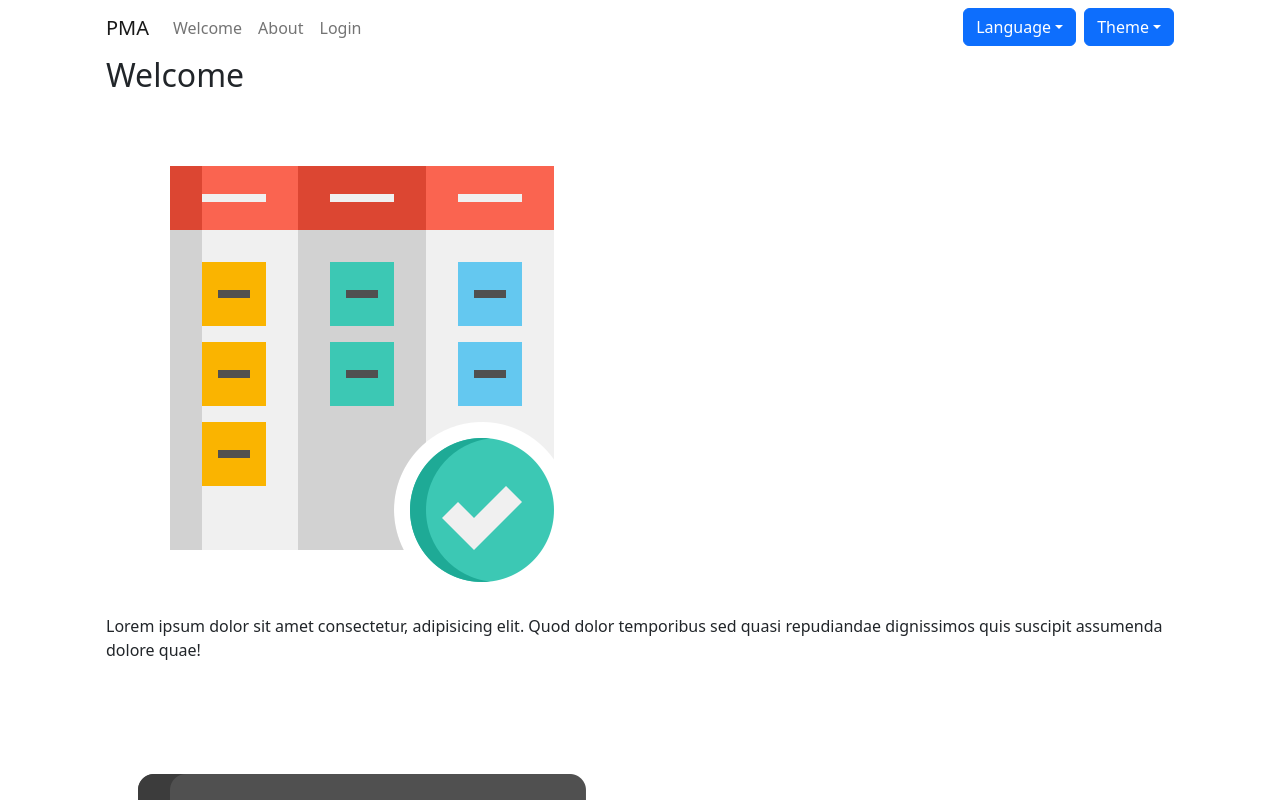
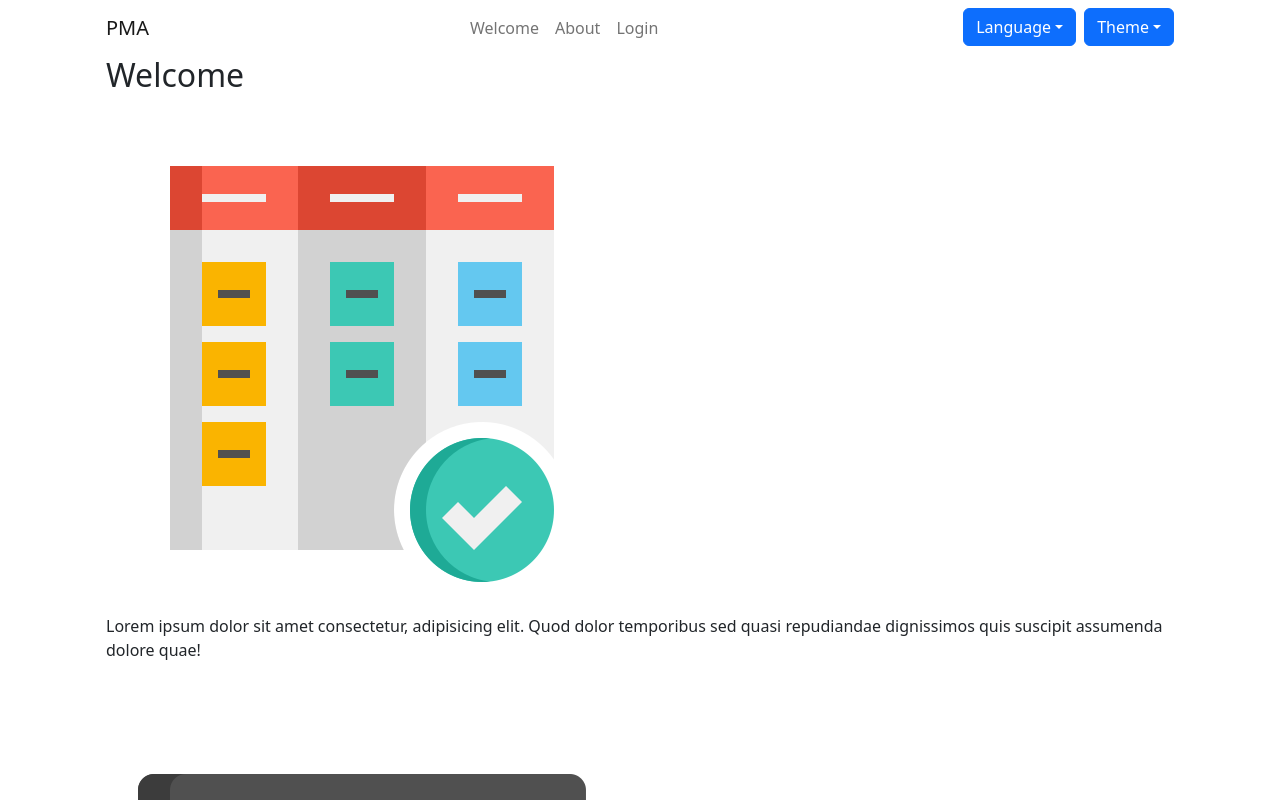
Before and after one commit to emp74ark/pma, a React (Create React App) app: page / in a window 1280 px wide. Shown: the top 800 px of the page. Built offline with nearby package versions, Linux system fonts and the light colour scheme.

Commit message:
feat: navbar in middle of header

```diff
--- a/src/components/Header/Header.tsx
+++ b/src/components/Header/Header.tsx
@@ -38,7 +38,7 @@ export const Header: FC = () => {
         >
           <Offcanvas.Header closeButton></Offcanvas.Header>
           <Offcanvas.Body>
-            <Nav>
+            <Nav className="ms-auto">
               {!login && <NavCommon />}
               {login && <NavUser />}
             </Nav>
```
